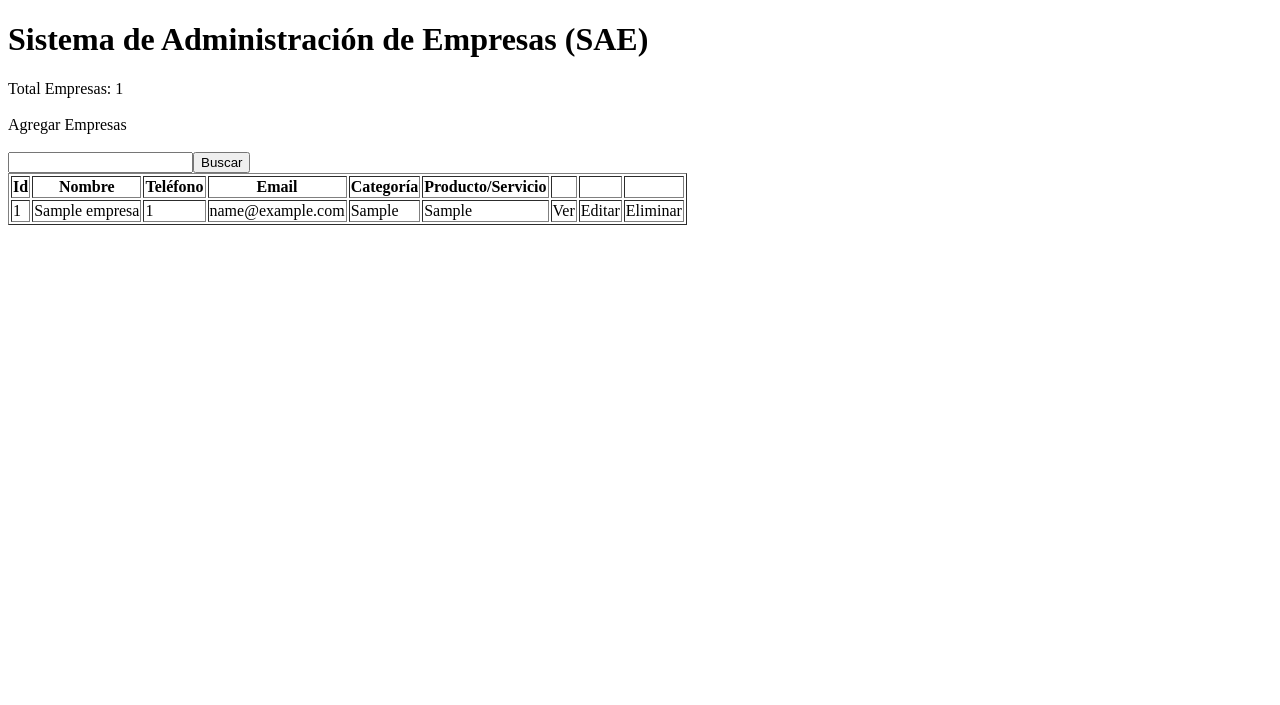
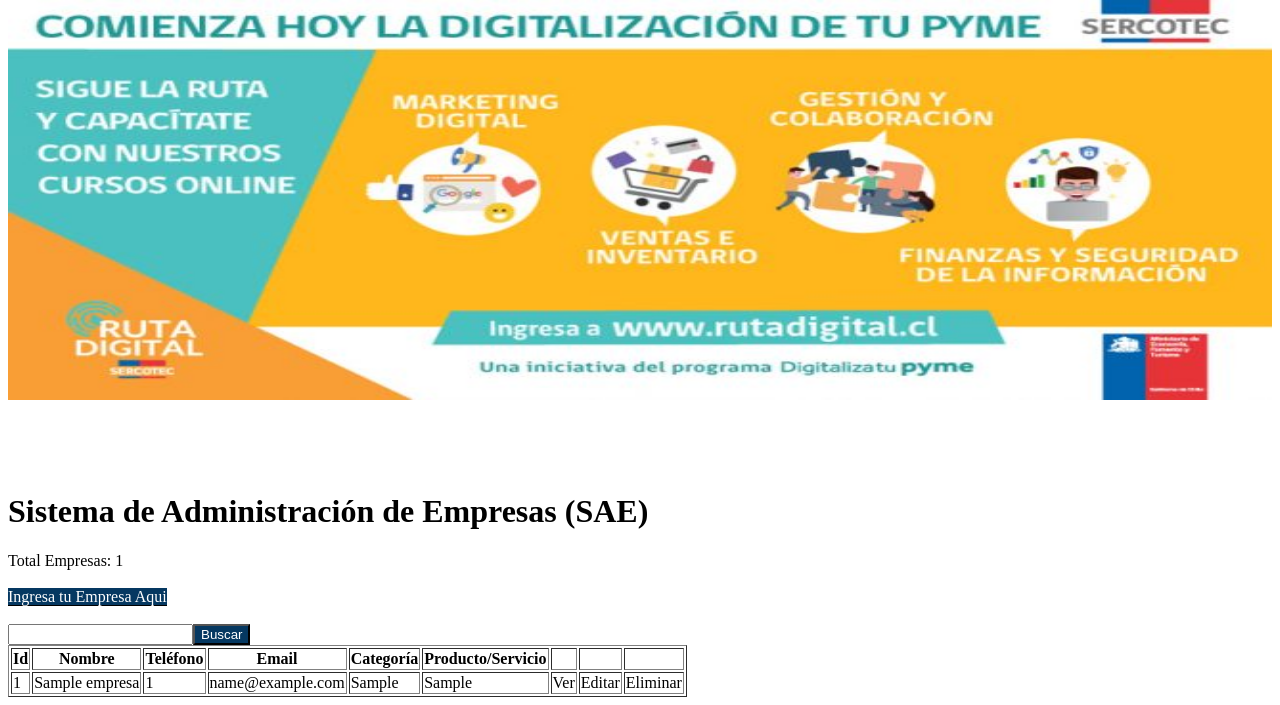
Before and after one commit to HectorCano1411/Formulario_Python_Flask_, a Flask app: page / in a window 1280 px wide. Shown: the part 98-803 px from the top of the page. Before the commit the page ends 323 px from the top, so only its background shows below. Run offline with Flask 3, Linux system fonts and the light colour scheme; tables that the repository leaves empty hold one stand-in row (values such as "Sample post").

Commit message:
agregando consultas y slider automatico

```diff
--- a/app.py
+++ b/app.py
@@ -1,8 +1,9 @@
-from flask import Flask, redirect, render_template, request, url_for
+from flask import Flask, flash, redirect, render_template, request, url_for
 from flask_migrate import Migrate
 from database import db
 from forms import EmpresasForm
 from models import Empresas
+from sqlalchemy import or_
 
 app = Flask(__name__)
 
@@ -83,14 +84,27 @@
     db.session.commit()
     return redirect(url_for('inicio'))
 
+
 @app.route('/buscar', methods=['POST'])
 def buscar():
     termino_busqueda = request.form['termino_busqueda']
     # Lógica para buscar empresas con el término de búsqueda
-    empresas = Empresas.query.filter(Empresas.nombre.like(f'%{termino_busqueda}%')).all()
-    empresas = Empresas.query.filter(Empresas.email.like(f'%{termino_busqueda}%')).all()
-    empresas = Empresas.query.filter(Empresas.categoria.like(f'%{termino_busqueda}%')).all()
-    empresas = Empresas.query.filter(Empresas.producto_o_servicio.like(f'%{termino_busqueda}%')).all()
+    if termino_busqueda.isdigit():  # Comprobar si es un número
+        empresas = Empresas.query.filter(
+            or_(
+                Empresas.telefono == termino_busqueda,
+                Empresas.id == termino_busqueda
+            )
+        ).all()
+    else:
+        empresas = Empresas.query.filter(
+            or_(
+                Empresas.nombre.ilike(f'%{termino_busqueda}%'),
+                Empresas.email.ilike(f'%{termino_busqueda}%'),
+                Empresas.categoria.ilike(f'%{termino_busqueda}%'),
+                Empresas.producto_o_servicio.ilike(f'%{termino_busqueda}%')
+            )
+        ).all()
     total_empresas = len(empresas)
     app.logger.debug(f'Empresas encontradas: {empresas}')
     return render_template('resultados_busqueda.html', empresas=empresas, total_empresas=total_empresas)
--- a/static/css/estilos.css
+++ b/static/css/estilos.css
@@ -38,7 +38,6 @@
     text-decoration: underline;
 }
 img{
-
     display: block;
     color: white;
     text-align: center;
@@ -48,5 +47,55 @@
     text-decoration: none;
     width: 88px;
     height: 88px;
+}
+button{
+    background-color: #053861;
+    color: white;
 
 }
+button:hover{
+    color: #8ecae6;
+    background-color: #053861;
+    text-decoration: underline;
+}
+
+.slider{
+    width: 100%;
+    margin: auto;
+    overflow: hidden;
+}
+.slider ul{
+    display: flex;
+    padding: 0;
+    margin: 0;
+    width: 400%;
+    animation: automatico 10s infinite alternate linear;
+}
+.slider li{
+    width: 100%;
+    list-style: none;
+}
+.slider img{
+    width: 100%;
+    height: 400px;
+}
+@media(min-width:768px) {
+    .slider img{
+        height: 400px;
+    }
+}
+
+@keyframes automatico{
+
+    0%{margin-left: 0;}
+    20%{margin-left: 0;}
+
+    25%{margin-left: -100%;}
+    45%{margin-left: -100%;}
+
+    50%{margin-left: -200%;}
+    70%{margin-left: -200%;}
+
+    75%{margin-left: -300%;}
+    100%{margin-left: -300%;}
+}
--- a/templates/index.html
+++ b/templates/index.html
@@ -30,7 +30,16 @@
           </nav>
         </div>
       </header>
+      <div class="slider">
+        <ul>
+          <li><img src="{{ url_for('static', filename='/css/img/sercotec1.jpg') }}" alt=""></li>
+          <li><img src="{{ url_for('static', filename='/css/img/sercotec2.jpg') }}" alt=""></li>
+          <li><img src="{{ url_for('static', filename='/css/img/sercotec3.jpg') }}" alt=""></li>
+          <li><img src="{{ url_for('static', filename='/css/img/sercotec4.png') }}" alt=""></li>
+        </ul>
 
+      </div>
+      <br><br><br><br>
 
 
     <h1>Sistema de Administración de Empresas (SAE)</h1>
@@ -39,8 +48,8 @@
         Total Empresas: {{total_empresas}}
     </div>
     <br>
-    <div>
-        <a href="/agregar">Agregar Empresas</a>
+    <div >
+        <a href="/agregar" style="background-color: #053861; color: white; border-bottom: 1px solid black;">Ingresa tu Empresa Aqui</a>
     </div>
     <br>
     <div>
```
